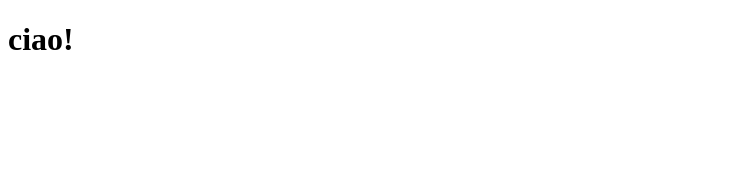
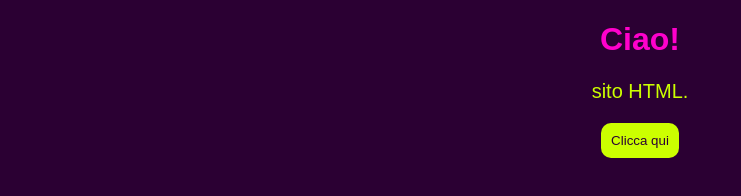
Before and after one commit to alessandro-brambilla/pipeline-pages, a plain HTML site: page index.html in a window 1280 px wide. Shown: the whole page, without its empty margins (0-741 px from the left). Drawn offline with Linux system fonts and the light colour scheme.

Commit message:
aggiunto css

```diff
--- a/index.html
+++ b/index.html
@@ -1,17 +1,22 @@
+
 <!DOCTYPE html>
 <html lang="it">
 <head>
     <meta charset="UTF-8">
     <meta name="viewport" content="width=device-width, initial-scale=1.0">
-    <title>Document</title>
 
+    <title>Il mio sito</title>
 
+    <link rel="stylesheet" href="style.css">
+</head>
 
-
-</head>
 <body>
 
-    <h1>ciao!</h1>
+    <h1>Ciao!</h1>
+
+    <p>sito HTML.</p>
+
+    <button>Clicca qui</button>
 
 </body>
 </html>
--- /dev/null
+++ b/style.css
@@ -0,0 +1,23 @@
+
+body {
+    background-color: #2b0033;
+    color: #ccff00;
+    font-family: Arial, sans-serif;
+    text-align: center;
+}
+
+h1 {
+    color: #ff00cc;
+}
+
+p {
+    font-size: 20px;
+}
+
+button {
+    background-color: #ccff00;
+    color: #2b0033;
+    padding: 10px;
+    border: none;
+    border-radius: 10px;
+}
```
